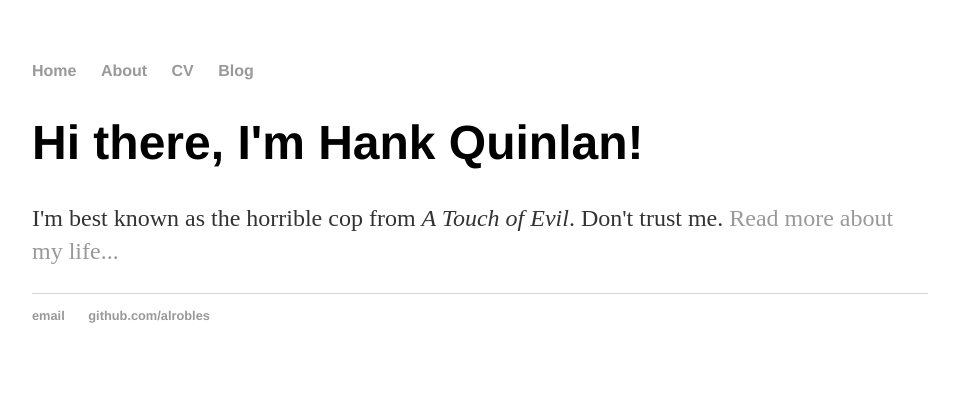
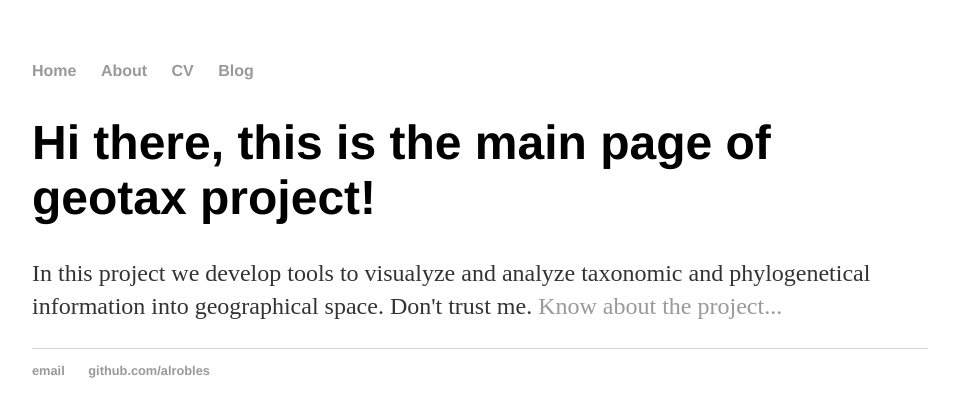
Before and after one commit to alrobles/alrobles.github.io, a Jekyll site: the page built from index.html, in a window 1280 px wide. Shown: the top 417 px of the page, without its empty margins (160-1119 px from the left). Built offline with Jekyll 4.4.1, drawn with Linux system fonts in a browser that asks for light colours.

Commit message:
Update index.html

```diff
--- a/index.html
+++ b/index.html
@@ -1,9 +1,10 @@
 ---
 layout: default
-title: Hank Quinlan, Horrible Cop
+title: Angel Robles, geotax project
 ---
 
 		<div class="blurb">
-			<h1>Hi there, I'm Hank Quinlan!</h1>
-			<p>I'm best known as the horrible cop from <em>A Touch of Evil</em>. Don't trust me. <a href="/about">Read more about my life...</a></p>
+			<h1>Hi there, this is the main page of geotax project!</h1>
+			<p>In this project we develop tools to visualyze and analyze taxonomic and phylogenetical information
+				into geographical space. Don't trust me. <a href="/about">Know about the project...</a></p>
 		</div>
```
